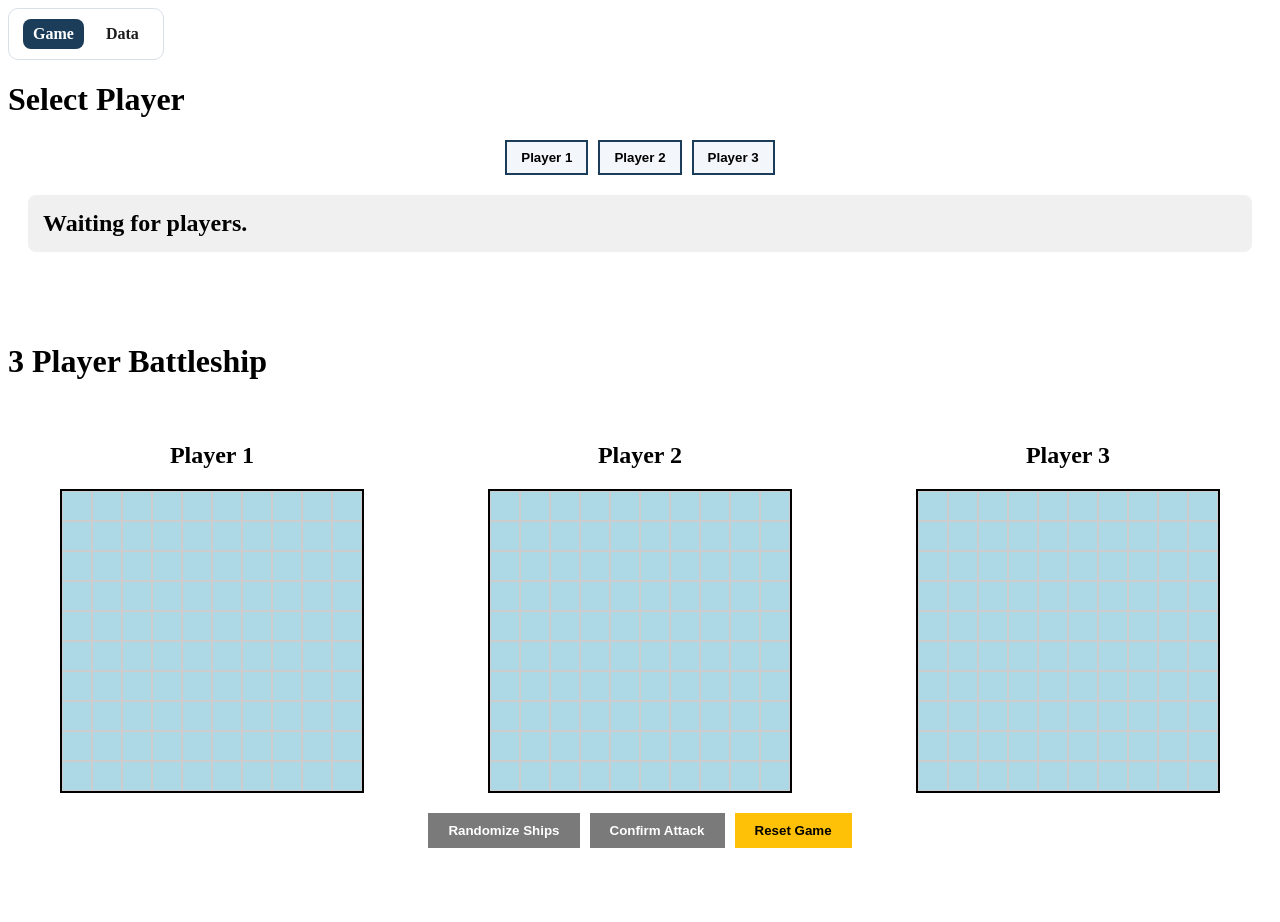
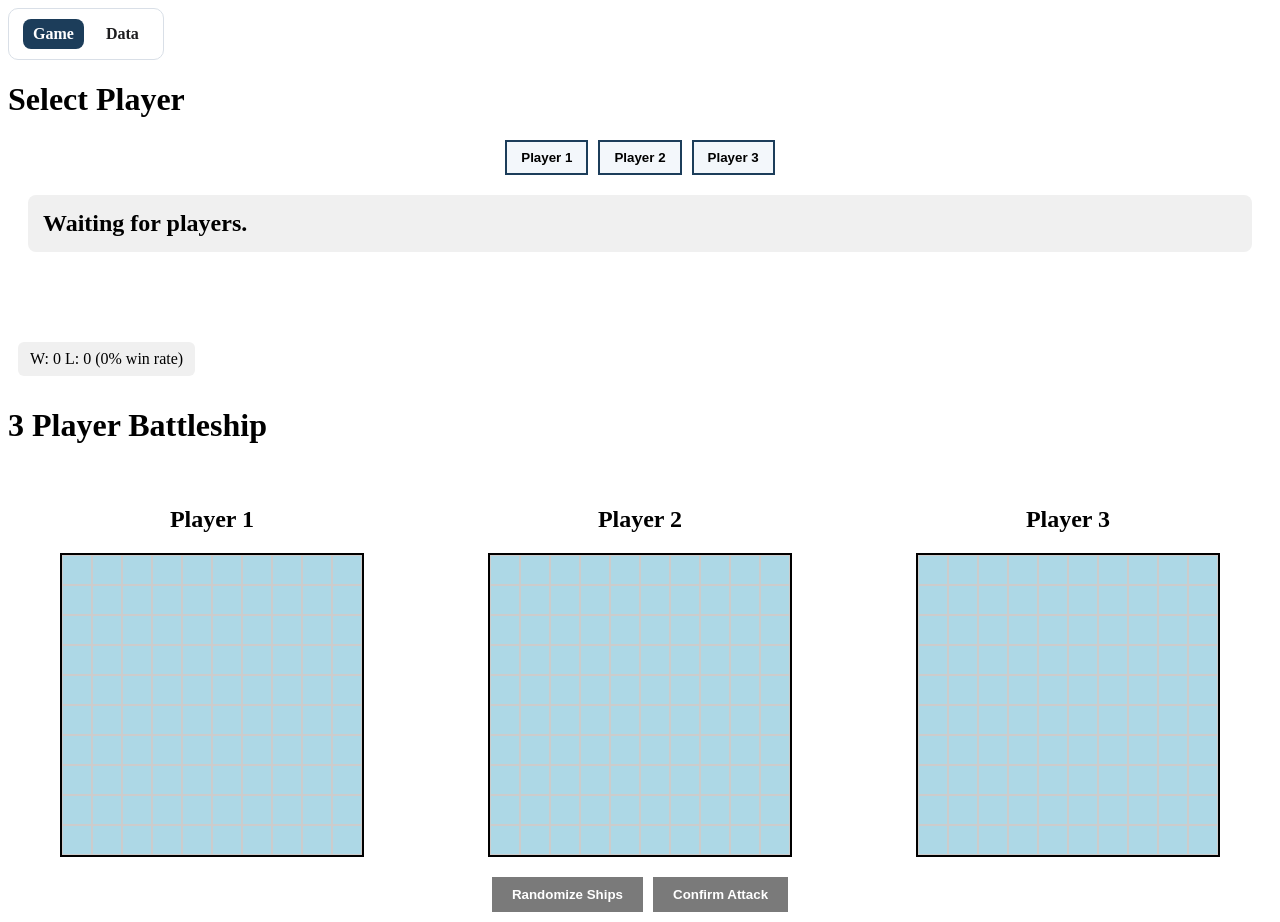
Before and after one commit to Jonah-Bendell/battleship3, a website: page public/index.html in a window 1280 px wide. Before the commit the page ends 858 px from the top, so only its background shows below. Drawn offline with Linux system fonts and the light colour scheme; no server answers.

Commit message:
cookie win loss

```diff
--- a/public/index.html
+++ b/public/index.html
@@ -144,19 +144,9 @@
     cursor: not-allowed;
 }
 
-.resetGame {
-    background-color: #ffc107;
-    padding: 10px 20px;
-    border: none;
-    color: black;
-    font-weight: bold;
-    cursor: pointer;
-    transition: background-color 150ms ease;
-}
 
-.resetGame:hover {
-    background-color: #e0a800;
-}
+
+
 
 #turnIndicator {
     font-size: 24px;
@@ -172,6 +162,15 @@
     margin: 10px;
     padding: 10px;
     min-height: 30px;
+}
+
+#stats {
+    font-size: 16px;
+    margin: 10px;
+    padding: 8px 12px;
+    background-color: #f0f0f0;
+    border-radius: 6px;
+    display: inline-block;
 }
 
 .loading-dots::after {
@@ -230,7 +229,8 @@
 
 <!--Game Status-->
    <div id="turnIndicator">Waiting for players<span class="loading-dots"></span></div>
-    <div id="attackStatus"></div>
+   <!--win rate-->
+    <div id="attackStatus"></div>    <div id="stats">W: 0 L: 0 (0% win rate)</div>
 
 <!--Boards-->
  <h1>3 Player Battleship</h1>
@@ -255,10 +255,47 @@
 <div class="container">
     <button class="shipRand" disabled>Randomize Ships</button>
     <button class="confirmAttack" disabled>Confirm Attack</button>
-    <button class="resetGame">Reset Game</button>
+
 </div>
 
+
+
     <script>
+
+function updateStats(won) {
+    let wins = parseInt(getCookie('wins')) || 0;
+    let losses = parseInt(getCookie('losses')) || 0;
+
+    if (won) {
+        wins++;
+        document.cookie = `wins=${wins}; max-age=31536000`;
+    } else {
+        losses++;
+        document.cookie = `losses=${losses}; max-age=31536000`;
+    }
+
+    displayStats(wins, losses);
+}
+
+function displayStats(wins, losses) {
+    const total = wins + losses;
+    const winRate = total > 0 ? ((wins / total) * 100).toFixed(1) : 0;
+    document.getElementById('stats').textContent =
+        `W: ${wins} L: ${losses} (${winRate}% win rate)`;
+}
+
+function getCookie(name) {
+    const value = `; ${document.cookie}`;
+    const parts = value.split(`; ${name}=`);
+    if (parts.length === 2) {
+        return parts.pop().split(';').shift();
+    }
+    return null;
+}
+
+const initialWins = parseInt(getCookie('wins')) || 0;
+const initialLosses = parseInt(getCookie('losses')) || 0;
+displayStats(initialWins, initialLosses);
         //Board creation
 const boardSize = 10;
 
@@ -358,7 +395,7 @@ const playerAreas = document.querySelectorAll(".player-area");
 const playerButtons = document.querySelectorAll(".playerSel");
 const shipButton = document.querySelector(".shipRand");
 const confirmButton = document.querySelector(".confirmAttack");
-const resetButton = document.querySelector(".resetGame");
+
 const turnIndicator = document.getElementById("turnIndicator");
 const attackStatus = document.getElementById("attackStatus");
 
```
